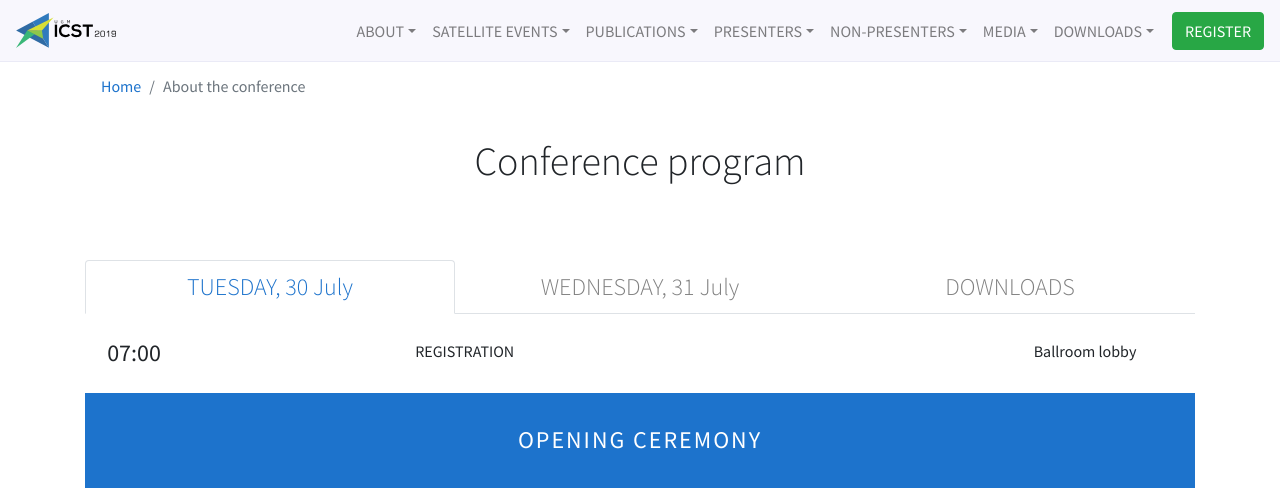
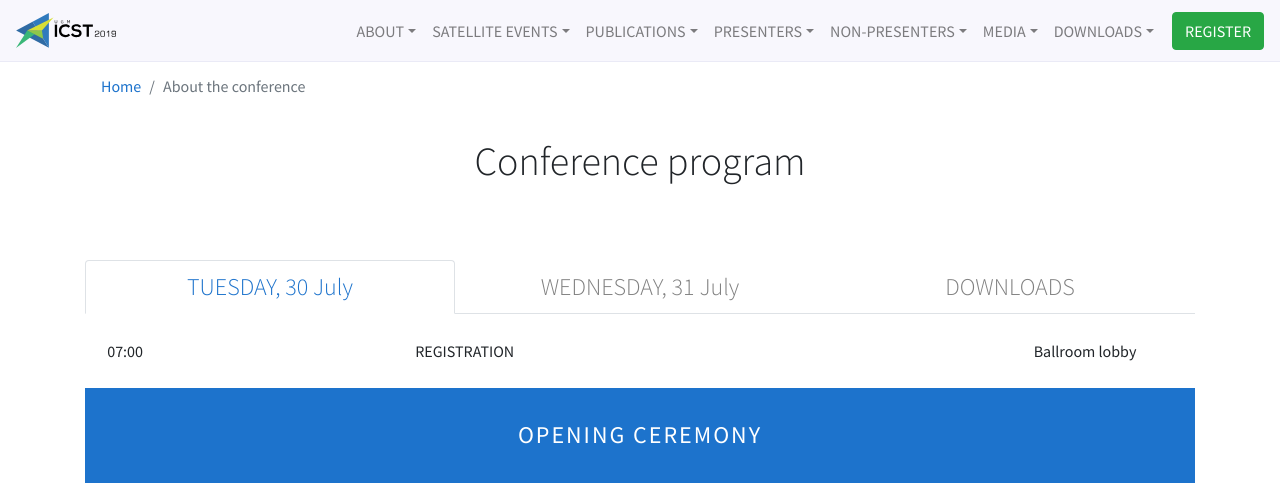
Before and after one commit to bppugm/icst-2019, a plain HTML site: page article/conference-program.html in a window 1280 px wide. Shown: the top 491 px of the page. Drawn offline with nearby package versions, Linux system fonts and the light colour scheme.

Commit message:
Update conference-program.html

```diff
--- a/article/conference-program.html
+++ b/article/conference-program.html
@@ -201,7 +201,7 @@
         <!-- 07:00 -->
         <div class="row schedule-item" style="border-bottom: 0px;">
           <div class="col-sm-2">
-            <h4 class="schedule-time">07:00</h4>
+            <text class="schedule-time">07:00</text>
           </div>
           <div class="col-sm-8">
             <div class="row">
@@ -308,7 +308,7 @@
               Moderator: Dr. Andi Dharmawan, S.Si., M.Cs.
             </div>
           </div>
-          <!-- 09:10 -->
+          <!-- 09:10-->
           <div class="row schedule-multiple-item">
             <div class="col-sm-2">
               <h4 class="schedule-time">09:10</h4>
```
